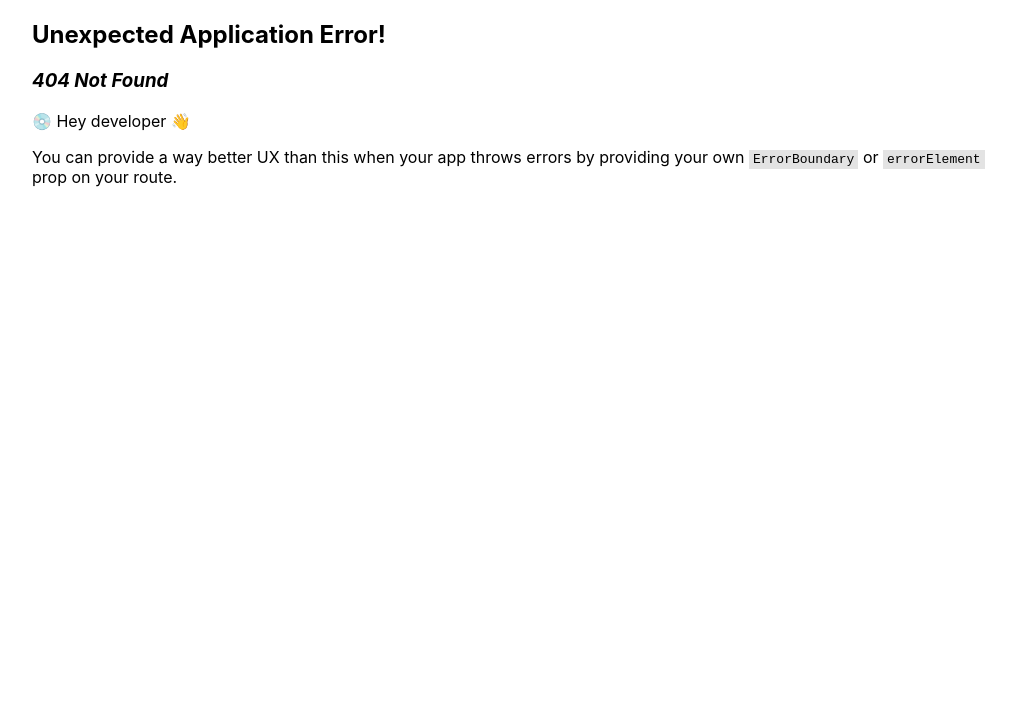
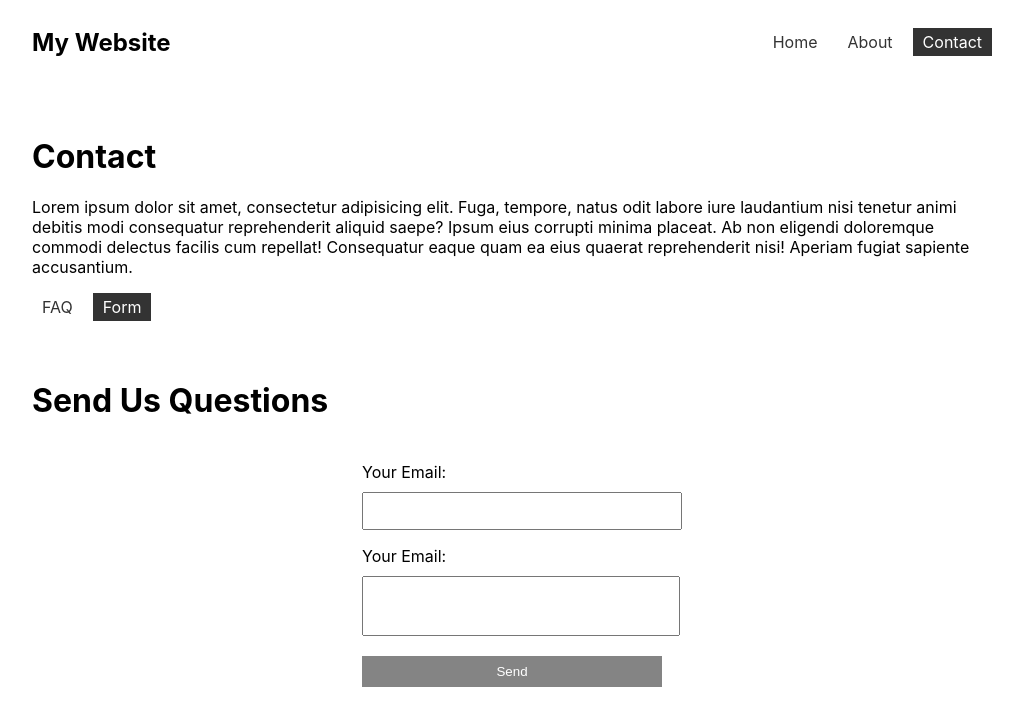
Before and after one commit to shahbozshirinboyev/react-router-dom, a React (Vite) app: page /contact/form in a window 1280 px wide. Before the commit this address had no page. Shown: the top 726 px of the page, without its empty margins (128-1151 px from the left). Built offline with nearby package versions, Linux system fonts and the light colour scheme.

Commit message:
Create new Layout, Connect FAQ, Form

```diff
--- a/src/App.css
+++ b/src/App.css
@@ -28,3 +28,44 @@ nav a.active{
   background: #333;
   text-decoration: none;
 }
+
+/* FORM */
+
+.form-container {
+  width: 100%;
+  max-width: 300px;
+  margin: 0 auto;
+  padding-top: 20px;
+}
+
+.form-control {
+  display: block;
+  margin-bottom: 1rem;
+}
+
+.form-control span {
+  display: block;
+  margin-bottom: 10px;
+}
+
+.form-control input, textarea {
+  padding: 5px 8px;
+  font-family: inherit;
+  width: 100%;
+  resize: none;
+  font-size: 20px;
+}
+
+.button {
+  background:#848484;
+  border: 0;
+  padding: 8px 15px;
+  color: #fff;
+  cursor: pointer;
+  display: block;
+  width: 100%;
+}
+
+.button:hover {
+  background:#474747d2;
+}
--- a/src/App.jsx
+++ b/src/App.jsx
@@ -17,26 +17,36 @@ import RootLayout from './layout/RootLayout'
 // pages
 import Home from './pages/Home'
 import About from './pages/About'
-import Contact from './pages/Contact'
+import Faq from './pages/help/Faq'
+import Form from './pages/help/Form'
+import ContactLayout from './layout/ContactLayout'
 
 function App() {
 
   const routes = createBrowserRouter(
     createRoutesFromElements(
-       <Route element={<RootLayout />} >
-        <Route path='/' element={<Home />} />
-        <Route path='/about' element={<About />} />
-        <Route path='/contact' element={<Contact />} />
+      <Route path='/' element={<RootLayout />} >
+
+        <Route index element={<Home />} />
+        <Route path='about' element={<About />} />
+
+        <Route path='contact' element={<ContactLayout />}>
+
+          <Route path='form' element={<Form />} />
+          <Route path='faq' element={<Faq />} />
+
+        </Route>
+
       </Route>
     )
   )
 
 
-return (
-  <div className='App'>
+  return (
+    <div className='App'>
       <RouterProvider router={routes} />
-  </div>
-)
+    </div>
+  )
 }
 
 export default App
--- a/src/pages/Contact.jsx
+++ b/src/layout/ContactLayout.jsx
@@ -1,10 +1,20 @@
-function Contact() {
+import { NavLink, Outlet } from "react-router-dom"
+
+function ContactLayout() {
   return (
     <div>
       <h1>Contact</h1>
       <p>Lorem ipsum dolor sit amet, consectetur adipisicing elit. Fuga, tempore, natus odit labore iure laudantium nisi tenetur animi debitis modi consequatur reprehenderit aliquid saepe? Ipsum eius corrupti minima placeat. Ab non eligendi doloremque commodi delectus facilis cum repellat! Consequatur eaque quam ea eius quaerat reprehenderit nisi! Aperiam fugiat sapiente accusantium.</p>
+
+        <nav>
+            <NavLink to='faq' >FAQ</NavLink>
+            <NavLink to='form'>Form</NavLink>
+        </nav>
+
+        <Outlet />
+
     </div>
   )
 }
 
-export default Contact
+export default ContactLayout
--- /dev/null
+++ b/src/pages/help/Faq.jsx
@@ -0,0 +1,22 @@
+import React from 'react'
+
+function Faq() {
+    return (
+        <div>
+            <h2>FAQ</h2>
+
+            <hr />
+
+            <ul>
+                <li>Lorem ipsum dolor sit amet consectetur adipisicing elit. Distinctio, nulla animi quia dolorum nesciunt sequi cumque non eaque nisi iste in sapiente repudiandae quidem maiores deserunt temporibus rem hic eum voluptas alias quae! Distinctio, hic. Recusandae ullam dolor numquam architecto.</li>
+                <li>Officia assumenda iste ipsam ea nam, quibusdam debitis culpa asperiores voluptate ad eum accusantium maiores magni corporis ullam veritatis! Eligendi alias natus beatae aliquam, aut cupiditate similique voluptates perspiciatis, eum dicta ad! At id, deleniti porro architecto accusamus tempore consequatur!</li>
+                <li>Voluptatum, sequi. Deserunt repudiandae molestiae, totam perspiciatis fugiat quaerat non esse pariatur, nobis, quam quidem architecto veniam earum velit ab! Officiis neque magnam odit natus dolorum nam quam sunt eligendi, porro repudiandae provident odio nobis facilis corrupti sapiente eum aut!</li>
+                <li>Assumenda provident culpa deserunt obcaecati quas sunt sequi error voluptatum alias ipsam, recusandae, facilis sint doloribus nihil doloremque, vero impedit consectetur perferendis distinctio delectus beatae perspiciatis ab. Dolorem ratione officiis pariatur at alias aliquid nihil. Ipsam, veritatis maxime. Ducimus, quia!</li>
+                <li>Delectus repudiandae, est illo dolores magni dignissimos maiores a esse rem quidem tenetur ex incidunt sint velit doloribus voluptas ipsum! Sequi nemo quidem corrupti nihil quae porro asperiores excepturi officia vel, nam, fugit, distinctio eum deleniti repellendus doloribus architecto autem!</li>
+            </ul>
+
+        </div>
+    )
+}
+
+export default Faq
--- /dev/null
+++ b/src/pages/help/Form.jsx
@@ -0,0 +1,25 @@
+// style
+import '../../App.css'
+
+function Form() {
+    return (
+        <>
+            <h1>Send Us Questions</h1>
+            <div className="form-container">
+                <form action="">
+                    <label className="form-control">
+                        <span>Your Email:</span>
+                        <input type="text" />
+                    </label>
+                    <label className="form-control">
+                        <span>Your Email:</span>
+                        <textarea name="" id=""></textarea>
+                    </label>
+                    <button className="button">Send</button>
+                </form>
+            </div>
+        </>
+    )
+}
+
+export default Form
```
